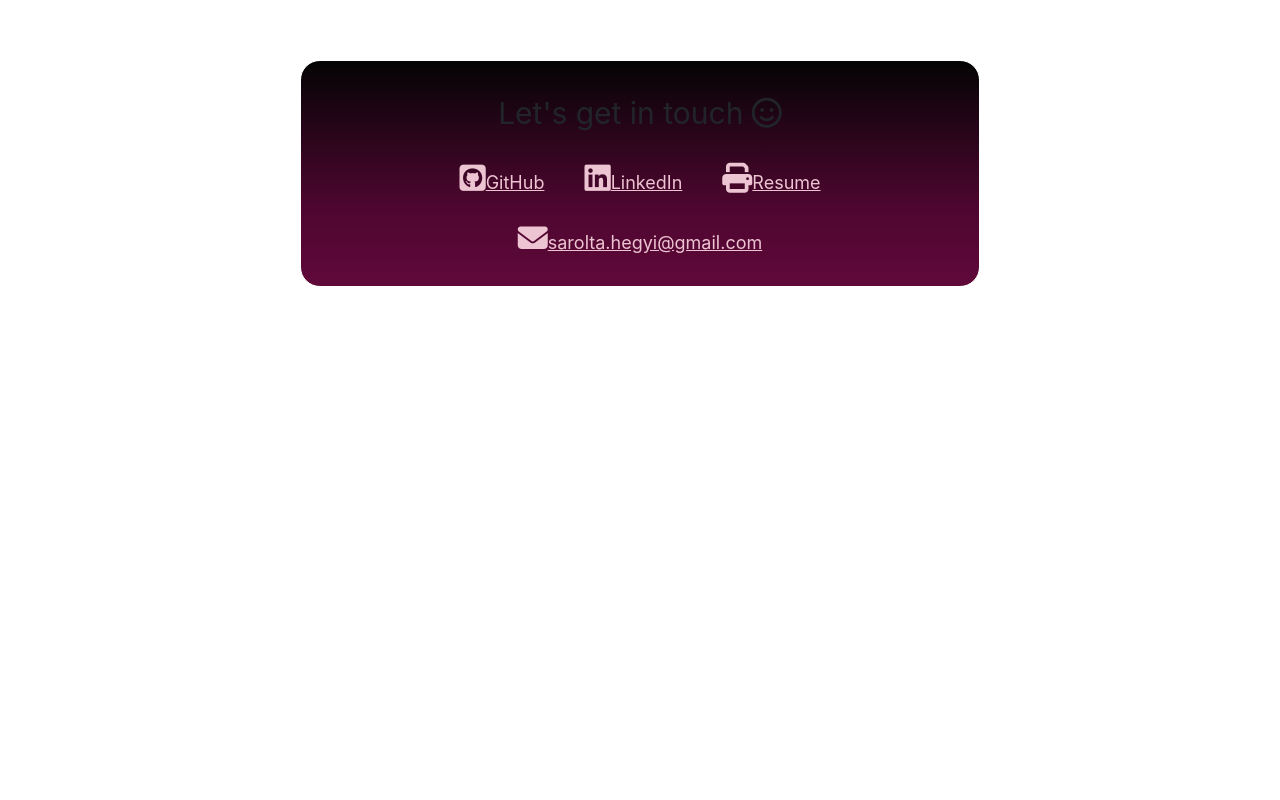
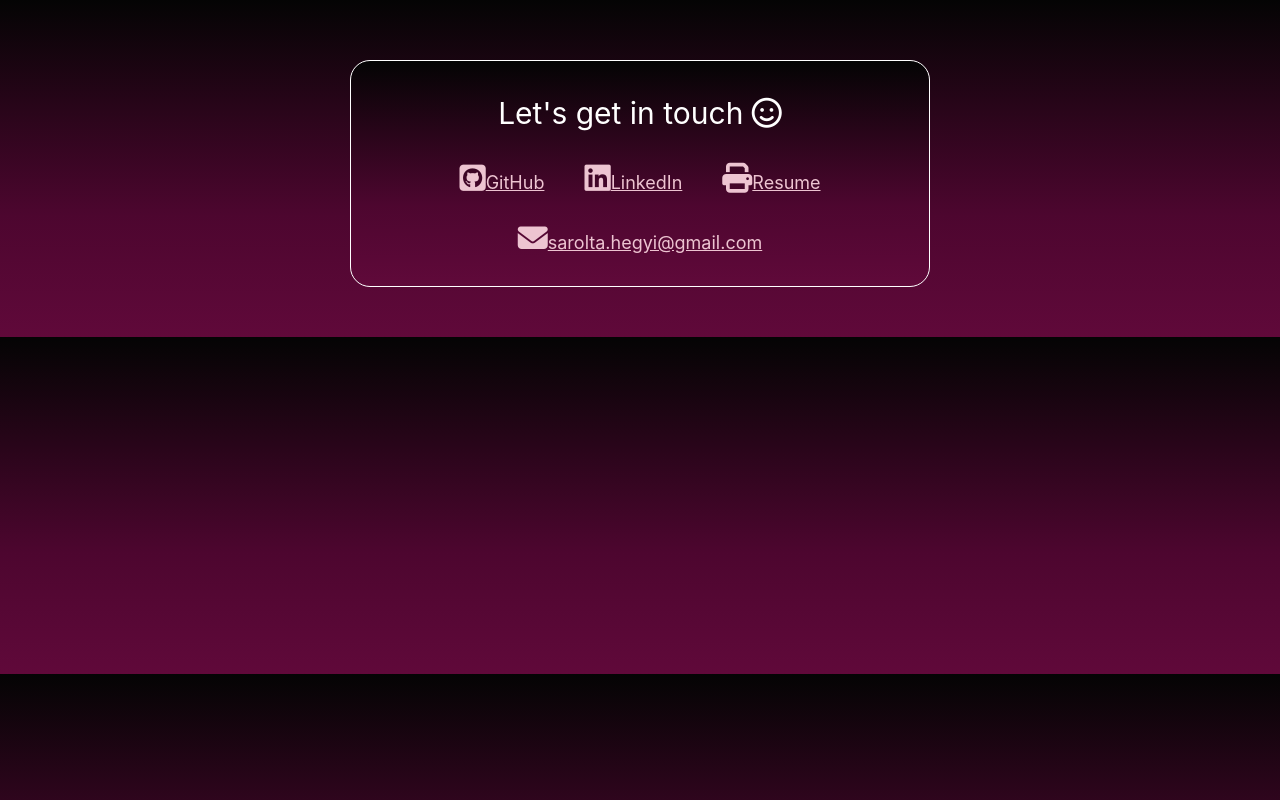
Before and after one commit to saroltah/portfolio-react-sh, a React (Create React App) app: page / in a window 1280 px wide. Built offline with nearby package versions, Linux system fonts and the light colour scheme; a web font is replaced by a local one.

Commit message:
styled body

```diff
--- a/src/App.css
+++ b/src/App.css
@@ -1,38 +1,10 @@
-.App {
-  text-align: center;
+body {
+  background: linear-gradient(
+    360deg,
+    rgb(96, 9, 58) 0%,
+    rgb(77, 6, 47) 36%,
+    rgb(4, 4, 4) 100%
+  );
+  color: white;
+  margin: 50px 50px;
 }
-
-.App-logo {
-  height: 40vmin;
-  pointer-events: none;
-}
-
-@media (prefers-reduced-motion: no-preference) {
-  .App-logo {
-    animation: App-logo-spin infinite 20s linear;
-  }
-}
-
-.App-header {
-  background-color: #282c34;
-  min-height: 100vh;
-  display: flex;
-  flex-direction: column;
-  align-items: center;
-  justify-content: center;
-  font-size: calc(10px + 2vmin);
-  color: white;
-}
-
-.App-link {
-  color: #61dafb;
-}
-
-@keyframes App-logo-spin {
-  from {
-    transform: rotate(0deg);
-  }
-  to {
-    transform: rotate(360deg);
-  }
-}
```
